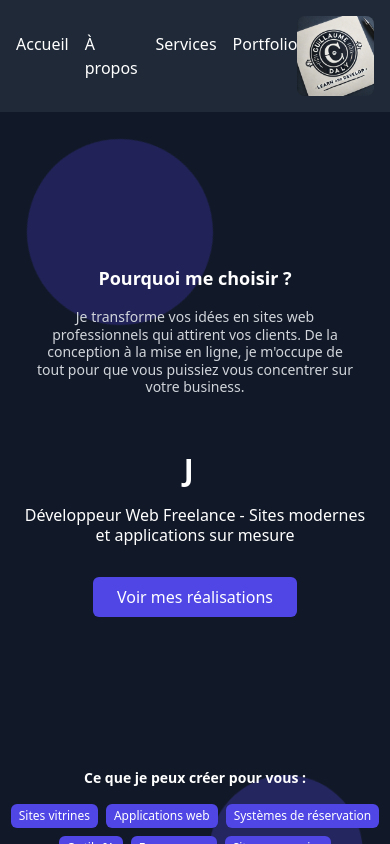
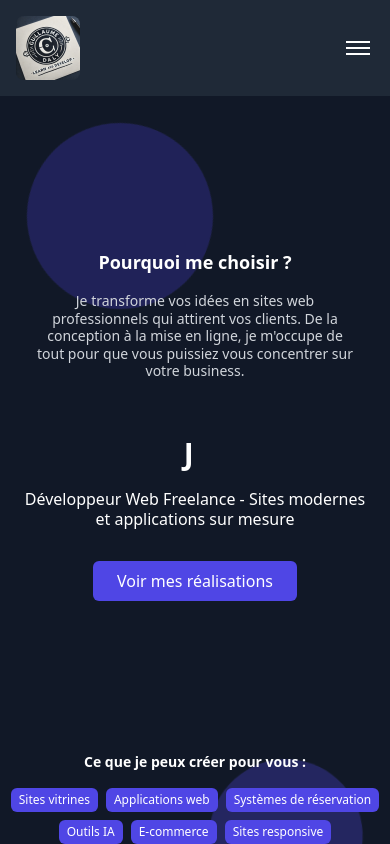
Before and after one commit to Bledichef/PortFolio, a React (Create React App) app: page / in a window 390 px wide. Shown: the top 844 px of the page. Built offline with nearby package versions, Linux system fonts and the light colour scheme.

Commit message:
Enhance Header component with responsive mobile menu; implement toggle functionality and improve navigation styling

```diff
--- a/src/components/Header.jsx
+++ b/src/components/Header.jsx
@@ -1,32 +1,93 @@
-import React from "react";
+import React, { useState } from "react";
 import { Link } from "react-router-dom";
 import Logo from "../assets/Logo.webp";
 
 function Header() {
+  const [isMenuOpen, setIsMenuOpen] = useState(false);
+
+  const toggleMenu = () => {
+    setIsMenuOpen(!isMenuOpen);
+  };
+
   return (
-    <header className="bg-gray-800 text-white p-4 flex justify-between items-center">
-      {/* Navigation */}
-      <nav>
-        <ul className="flex space-x-4">
+    <header className="bg-gray-800 text-white p-4">
+      <div className="flex justify-between items-center">
+        {/* Logo */}
+        <div className="flex-shrink-0">
+          <img src={Logo} alt="Logo" className="h-16 md:h-20 w-auto rounded-lg" />
+        </div>
+
+        {/* Menu Desktop */}
+        <nav className="hidden md:block">
+          <ul className="flex space-x-6">
+            <li>
+              <Link to="/" className="hover:text-indigo-400 transition-colors duration-200">Accueil</Link>
+            </li>
+            <li>
+              <Link to="/about" className="hover:text-indigo-400 transition-colors duration-200">À propos</Link>
+            </li>
+            <li>
+              <Link to="/services" className="hover:text-indigo-400 transition-colors duration-200">Services</Link>
+            </li>
+            <li>
+              <Link to="/portfolio" className="hover:text-indigo-400 transition-colors duration-200">Portfolio</Link>
+            </li>
+          </ul>
+        </nav>
+
+        {/* Bouton Hamburger Mobile */}
+        <button
+          onClick={toggleMenu}
+          className="md:hidden flex flex-col justify-center items-center w-8 h-8 space-y-1"
+          aria-label="Menu"
+        >
+          <span className={`block w-6 h-0.5 bg-white transition-all duration-300 ${isMenuOpen ? 'rotate-45 translate-y-1.5' : ''}`}></span>
+          <span className={`block w-6 h-0.5 bg-white transition-all duration-300 ${isMenuOpen ? 'opacity-0' : ''}`}></span>
+          <span className={`block w-6 h-0.5 bg-white transition-all duration-300 ${isMenuOpen ? '-rotate-45 -translate-y-1.5' : ''}`}></span>
+        </button>
+      </div>
+
+      {/* Menu Mobile */}
+      <nav className={`md:hidden transition-all duration-300 ease-in-out ${isMenuOpen ? 'max-h-64 opacity-100' : 'max-h-0 opacity-0 overflow-hidden'}`}>
+        <ul className="pt-4 space-y-3">
           <li>
-            <Link to="/" className="hover:text-indigo-400">Accueil</Link>
+            <Link
+              to="/"
+              className="block py-2 hover:text-indigo-400 transition-colors duration-200"
+              onClick={() => setIsMenuOpen(false)}
+            >
+              Accueil
+            </Link>
           </li>
           <li>
-            <Link to="/about" className="hover:text-indigo-400">À propos</Link>
+            <Link
+              to="/about"
+              className="block py-2 hover:text-indigo-400 transition-colors duration-200"
+              onClick={() => setIsMenuOpen(false)}
+            >
+              À propos
+            </Link>
           </li>
           <li>
-            <Link to="/services" className="hover:text-indigo-400">Services</Link>
+            <Link
+              to="/services"
+              className="block py-2 hover:text-indigo-400 transition-colors duration-200"
+              onClick={() => setIsMenuOpen(false)}
+            >
+              Services
+            </Link>
           </li>
           <li>
-            <Link to="/portfolio" className="hover:text-indigo-400">Portfolio</Link>
+            <Link
+              to="/portfolio"
+              className="block py-2 hover:text-indigo-400 transition-colors duration-200"
+              onClick={() => setIsMenuOpen(false)}
+            >
+              Portfolio
+            </Link>
           </li>
         </ul>
       </nav>
-
-      {/* Logo avec bordures arrondies */}
-      <div>
-        <img src={Logo} alt="Logo" className="h-20 w-auto rounded-lg" /> {/* Utilise "rounded-lg" pour des bords légèrement arrondis */}
-      </div>
     </header>
   );
 }
```
